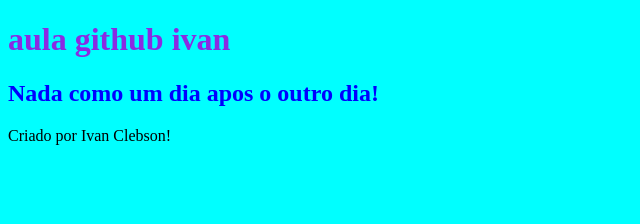
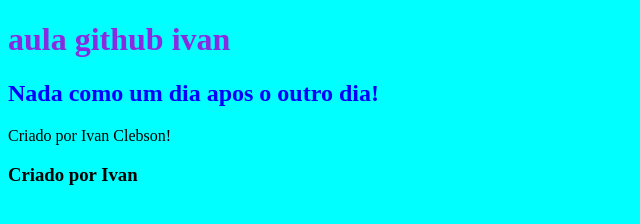
Before and after one commit to Vandragon1/aula_pipe, a plain HTML site: page index.html in a window 1280 px wide. Shown: the whole page, without its empty margins (0-640 px from the left). Drawn offline with Linux system fonts and the light colour scheme.

Commit message:
alterado!

```diff
--- a/index.html
+++ b/index.html
@@ -20,3 +20,6 @@
 </h2>
 
 Criado por Ivan Clebson!
+<h3>
+    Criado por Ivan
+</h3>
```
